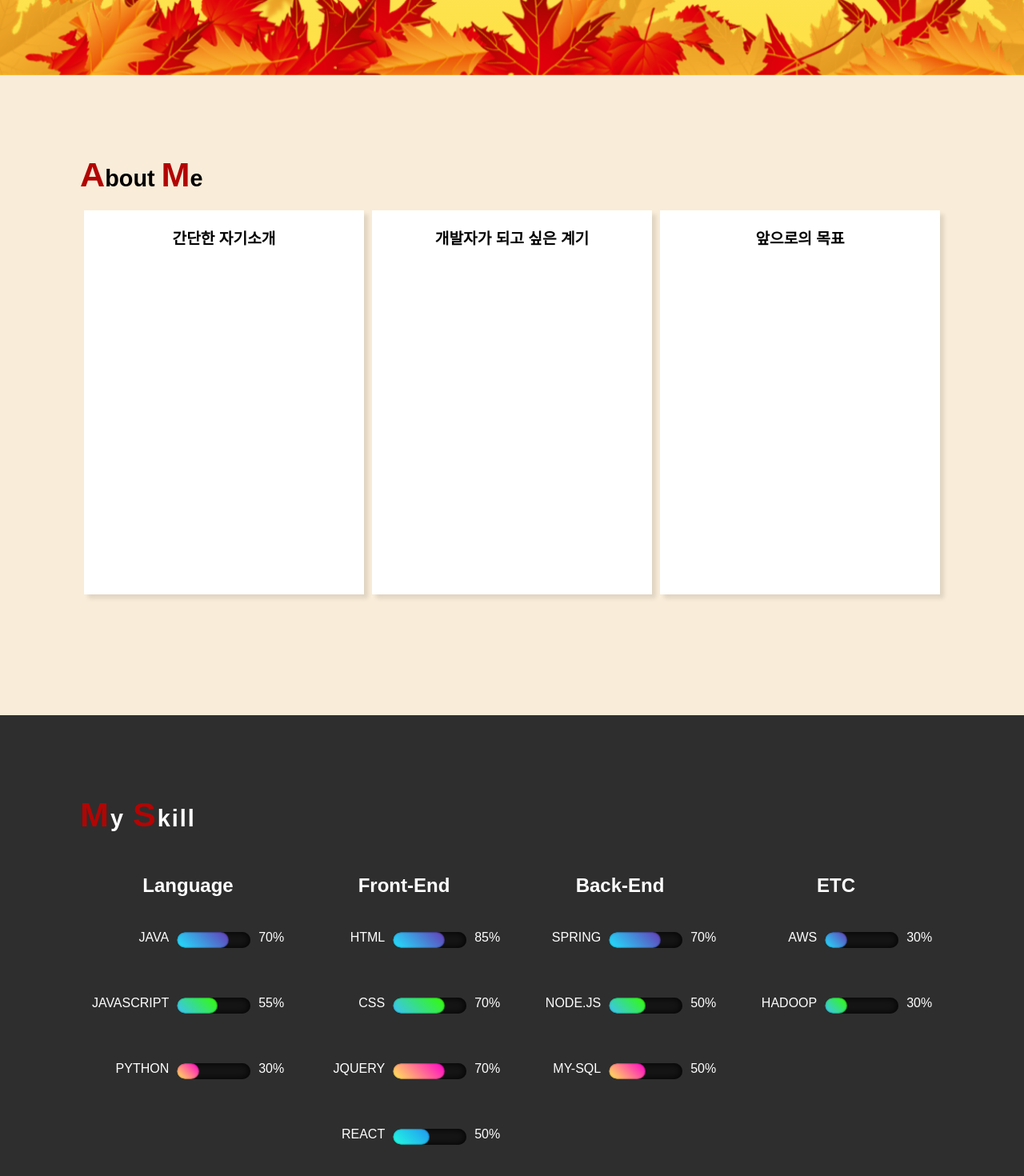
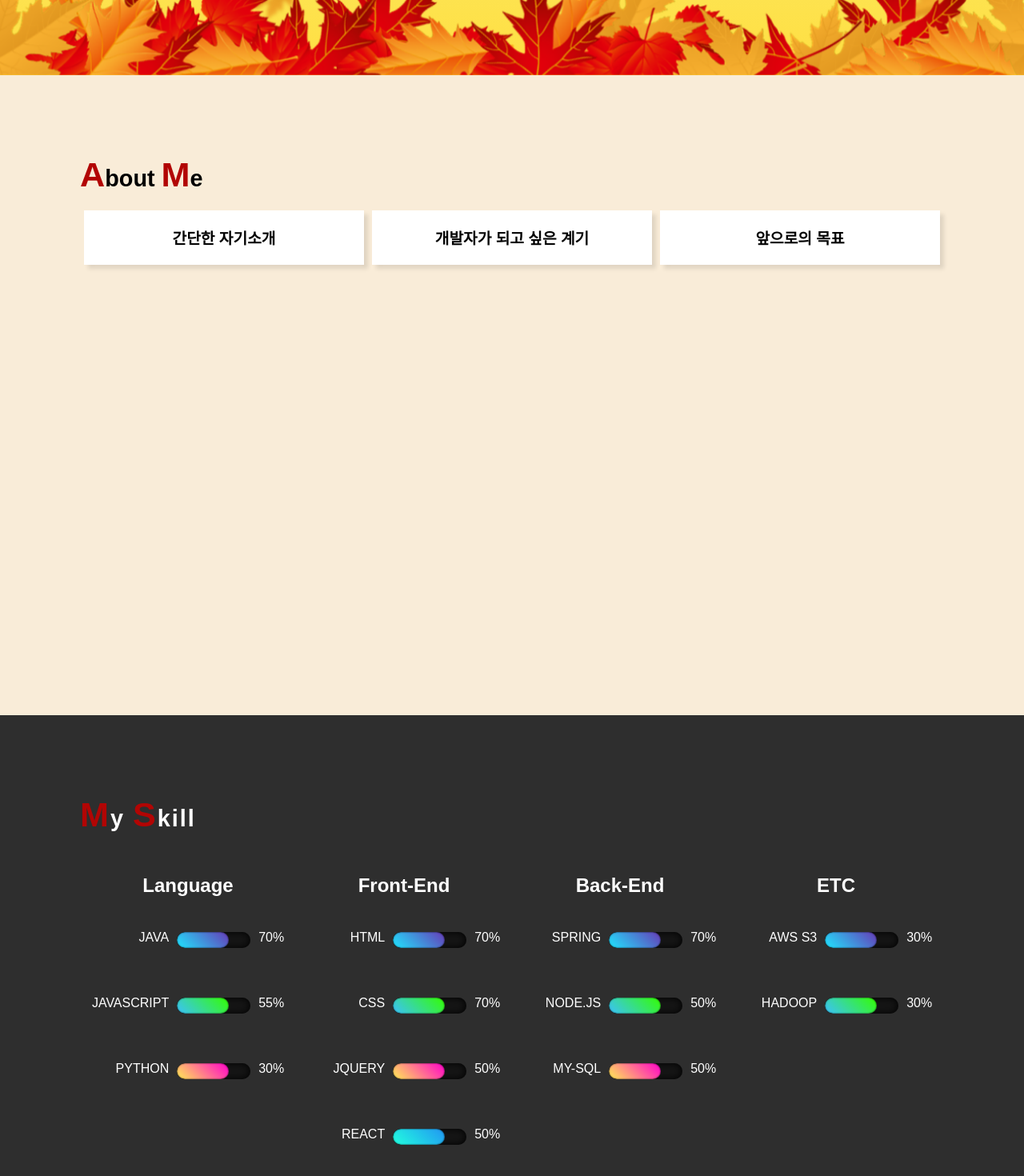
Before and after one commit to jkh2801/Front-Design, a React (Create React App) app in the folder my-portfolio/: page / in a window 1280 px wide. Shown: the part 706-2176 px from the top of the page at 80% size. Built offline with nearby package versions, Linux system fonts and the light colour scheme.

Commit message:
React-Portfolio

```diff
--- a/my-portfolio/package.json
+++ b/my-portfolio/package.json
@@ -9,8 +9,10 @@
     "node-sass": "^4.14.1",
     "react": "^17.0.1",
     "react-dom": "^17.0.1",
+    "react-redux": "^7.2.2",
     "react-router-dom": "^5.2.0",
     "react-scripts": "4.0.0",
+    "redux": "^4.0.5",
     "web-vitals": "^0.2.4"
   },
   "scripts": {
--- a/my-portfolio/src/components/About.js
+++ b/my-portfolio/src/components/About.js
@@ -1,24 +1,21 @@
 import React from 'react';
 import './About.scss';
+import {useSelector} from 'react-redux';
 
 
 export default function About(){
+    const about_box = useSelector(state => state.dataReducer.about_box)
+    console.log(about_box)
+    const list = about_box.map(({title, desc}, index) =>
+    <div className="box" key={index}>
+        <h2>{title}</h2>
+        <p>{desc}</p>
+    </div>)
     return(
         <div className="about">
             <div className="title"><span>A</span>bout <span>M</span>e</div>
             <div className="content">
-                <div className="box">
-                   <h2>간단한 자기소개</h2>
-                   <p></p>
-                </div>
-                <div className="box">
-                    <h2>개발자가 되고 싶은 계기</h2>
-                    <p></p>
-                 </div>
-                 <div className="box">
-                    <h2>앞으로의 목표</h2>
-                    <p></p>
-                 </div>
+                {list}
             </div>
         </div>
     )
--- a/my-portfolio/src/components/About.scss
+++ b/my-portfolio/src/components/About.scss
@@ -1,7 +1,7 @@
 .about {
     position: relative;
     width: 100%;
-    height: 100vh;
+    min-height: 100vh;
     background: #f9ecd8;
     overflow: hidden;
     padding: 100px;
--- a/my-portfolio/src/components/Home.js
+++ b/my-portfolio/src/components/Home.js
@@ -10,16 +10,16 @@ import leaves from './image/leaves5.png';
 export default function Home(){
     return(
         <div className="banner">
-            <img src={leaves} className="leaves" />
+            <img src={leaves} className="leaves" alt=""/>
             <div className="set">
-                <div><img src={leave1} /></div>
-                <div><img src={leave2} /></div>
-                <div><img src={leave3} /></div>
-                <div><img src={leave4} /></div>
-                <div><img src={leave1} /></div>
-                <div><img src={leave2} /></div>
-                <div><img src={leave3} /></div>
-                <div><img src={leave4} /></div>
+                <div><img src={leave1} alt=""/></div>
+                <div><img src={leave2} alt=""/></div>
+                <div><img src={leave3} alt=""/></div>
+                <div><img src={leave4} alt=""/></div>
+                <div><img src={leave1} alt=""/></div>
+                <div><img src={leave2} alt=""/></div>
+                <div><img src={leave3} alt=""/></div>
+                <div><img src={leave4} alt=""/></div>
             </div>
             <h2><span>Welcome!!</span>&nbsp;&nbsp;&nbsp;<span>My-Portfolio</span></h2>
         </div>
--- a/my-portfolio/src/components/Skill.js
+++ b/my-portfolio/src/components/Skill.js
@@ -1,107 +1,28 @@
 import React from 'react';
 import './Skill.scss';
+import {useSelector} from 'react-redux';
 
 export default function Skill() {
+    const skills = useSelector(state => state.dataReducer.skills)
+    console.log(skills);
+    const list = skills.map(({content, skill}, index) =>
+    <div className="content" key={index}>
+        <h2>{content}</h2>
+        {skill.map(({name, value}, index) =>
+        <div className="skill" key={index}>
+        <span className="Name">{name}</span>
+        <div className="percent">
+            <div className="progress" style={{width: {value}}}></div>
+        </div>
+        <span className="Value">{value}</span>
+    </div>)}
+    </div>)
+
     return(
         <div className="skills">
             <div className="title"><span>M</span>y <span>S</span>kill</div>
             <div className="container">
-                <div className="content">
-                    <h2>Language</h2>
-                    <div className="skill">
-                        <span className="Name">Java</span>
-                        <div className="percent">
-                            <div className="progress" style={{width: "70%"}}></div>
-                        </div>
-                        <span className="Value">70%</span>
-                    </div>
-                    <div className="skill">
-                        <span className="Name">JavaScript</span>
-                        <div className="percent">
-                            <div className="progress" style={{width: "55%"}}></div>
-                        </div>
-                        <span className="Value">55%</span>
-                    </div>
-                    <div className="skill">
-                        <span className="Name">Python</span>
-                        <div className="percent">
-                            <div className="progress" style={{width: "30%"}}></div>
-                        </div>
-                        <span className="Value">30%</span>
-                    </div>
-                </div>
-                <div className="content">
-                    <h2>Front-End</h2>
-                    <div className="skill">
-                        <span className="Name">Html</span>
-                        <div className="percent">
-                            <div className="progress" style={{width: "70%"}}></div>
-                        </div>
-                        <span className="Value">85%</span>
-                    </div>
-                    <div className="skill">
-                        <span className="Name">CSS</span>
-                        <div className="percent">
-                            <div className="progress" style={{width: "70%"}}></div>
-                        </div>
-                        <span className="Value">70%</span>
-                    </div>
-                    <div className="skill">
-                        <span className="Name">jQuery</span>
-                        <div className="percent">
-                            <div className="progress" style={{width: "70%"}}></div>
-                        </div>
-                        <span className="Value">70%</span>
-                    </div>
-                    <div className="skill">
-                        <span className="Name">React</span>
-                        <div className="percent">
-                            <div className="progress" style={{width: "50%"}}></div>
-                        </div>
-                        <span className="Value">50%</span>
-                    </div>
-                </div>
-                <div className="content">
-                    <h2>Back-End</h2>
-                    <div className="skill">
-                        <span className="Name">Spring</span>
-                        <div className="percent">
-                            <div className="progress" style={{width: "70%"}}></div>
-                        </div>
-                        <span className="Value">70%</span>
-                    </div>
-                    <div className="skill">
-                        <span className="Name">Node.js</span>
-                        <div className="percent">
-                            <div className="progress" style={{width: "50%"}}></div>
-                        </div>
-                        <span className="Value">50%</span>
-                    </div>
-                    <div className="skill">
-                        <span className="Name">My-SQL</span>
-                        <div className="percent">
-                            <div className="progress" style={{width: "50%"}}></div>
-                        </div>
-                        <span className="Value">50%</span>
-                    </div>
-                </div>
-                <div className="content">
-                    <h2>ETC</h2>
-                    <div className="skill">
-                        <span className="Name">AWS</span>
-                        <div className="percent">
-                            <div className="progress" style={{width: "30%"}}></div>
-                        </div>
-                        <span className="Value">30%</span>
-                    </div>
-                    <div className="skill">
-                        <span className="Name">HADOOP</span>
-                        <div className="percent">
-                            <div className="progress" style={{width: "30%"}}></div>
-                        </div>
-                        <span className="Value">30%</span>
-                    </div>
-                </div>
+                {list}
             </div>
         </div>
     )
--- a/my-portfolio/src/index.js
+++ b/my-portfolio/src/index.js
@@ -1,34 +1,39 @@
 import React from 'react';
 import ReactDOM from 'react-dom';
 import './index.css';
+import Nav from './components/Nav';
 import Home from './components/Home';
 import About from './components/About';
 import Skill from './components/Skill';
-import Nav from './components/Nav';
 import reportWebVitals from './reportWebVitals';
 
+import {createStore} from 'redux';
+import {Provider} from 'react-redux';
+import rootReducer from './reducers';
+
+const store = createStore(rootReducer)
 ReactDOM.render(
   <React.StrictMode>
-    <Nav/>
+    <Provider store={store}><Nav/></Provider>
   </React.StrictMode>,
   document.getElementById('header')
 );
 
 ReactDOM.render(
   <React.StrictMode>
-    <Home/>
+    <Provider store={store}><Home/></Provider>
   </React.StrictMode>,
   document.getElementById('home')
 );
 ReactDOM.render(
   <React.StrictMode>
-    <About/>
+    <Provider store={store}><About/></Provider>
   </React.StrictMode>,
   document.getElementById('about')
 );
 ReactDOM.render(
   <React.StrictMode>
-    <Skill/>
+    <Provider store={store}><Skill/></Provider>
   </React.StrictMode>,
   document.getElementById('skills')
 );
--- /dev/null
+++ b/my-portfolio/src/reducers/dataReducer.js
@@ -0,0 +1,18 @@
+const init = {
+    about_box : [
+        {title: "간단한 자기소개", desc : ""},
+        {title: "개발자가 되고 싶은 계기", desc : ""},
+        {title: "앞으로의 목표", desc : ""}
+    ],
+    skills : [
+        {content: "Language", skill: [{name: "Java", value: "70%"}, {name: "JavaScript", value: "55%"}, {name: "Python", value: "30%"}]},
+        {content: "Front-End", skill: [{name: "Html", value: "70%"}, {name: "CSS", value: "70%"}, {name: "jQuery", value: "50%"}, {name: "React", value: "50%"}]},
+        {content: "Back-End", skill: [{name: "Spring", value: "70%"}, {name: "Node.js", value: "50%"}, {name: "My-SQL", value: "50%"}]},
+        {content: "ETC", skill: [{name: "AWS S3", value: "30%"}, {name: "HADOOP", value: "30%"}]}
+    ]
+}
+function memberReducer(state = init, action){
+    return state
+}
+
+export default memberReducer
--- /dev/null
+++ b/my-portfolio/src/reducers/index.js
@@ -0,0 +1,6 @@
+import {combineReducers} from 'redux'
+import dataReducer from './dataReducer'
+
+const rootReducer = combineReducers({dataReducer})
+
+export default rootReducer
```
Also changed, not shown: my-portfolio/src/reducers/testReducer.js (added, +11 -0 lines), 1 other file (tests, documents, lock files or other folders).
